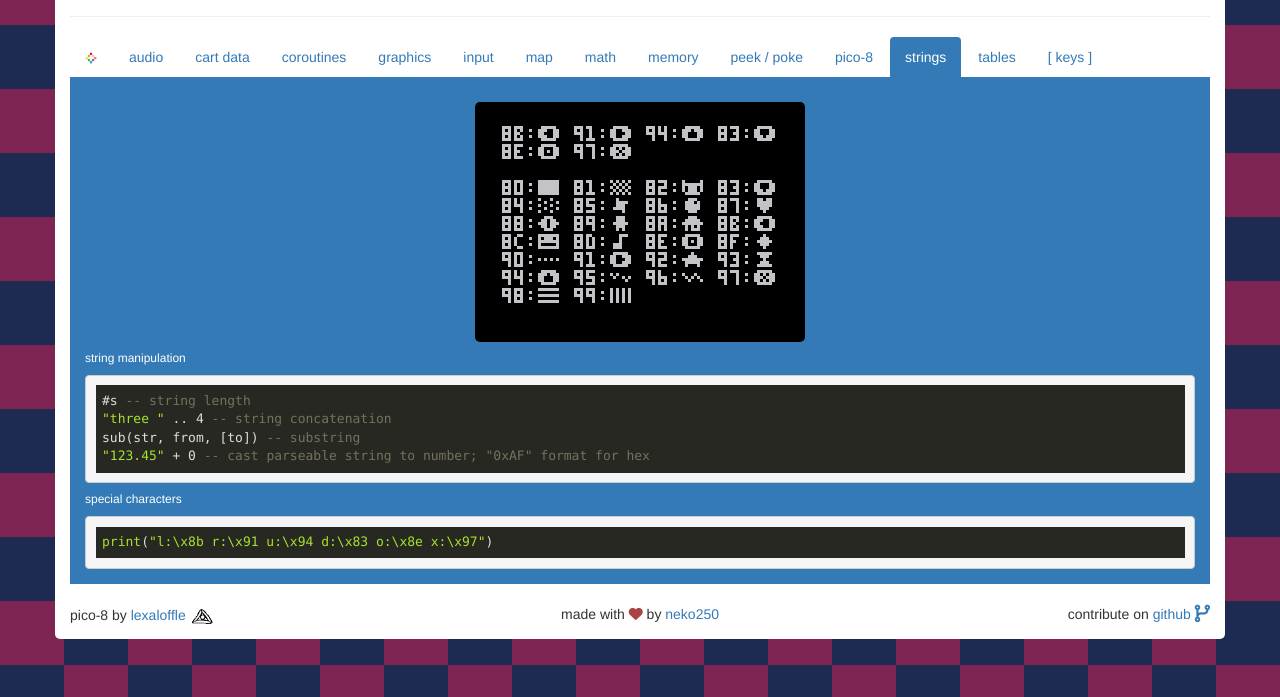
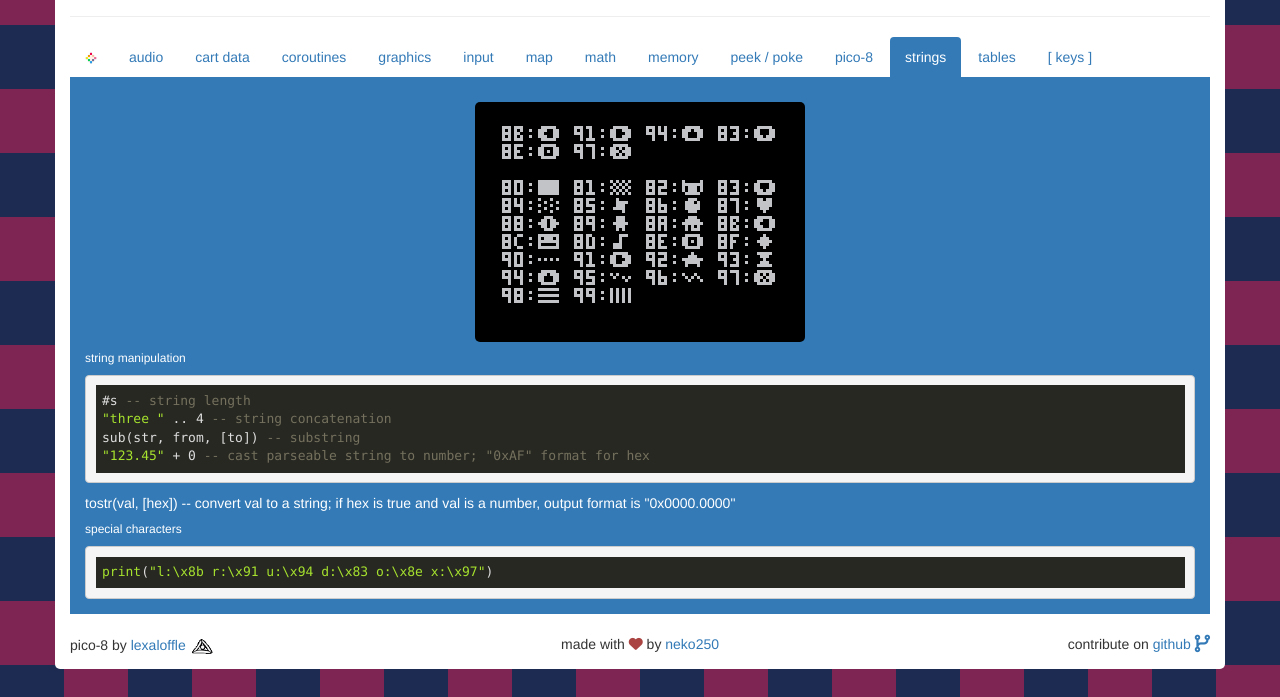
Before and after one commit to wh0am1-dev/pico8-api, a plain HTML site: page index.html in a window 1280 px wide. Both pictures are taken after a click on the tab "strings". Shown: the part 103-800 px from the top of the page. Drawn offline with Linux system fonts and the light colour scheme.

Commit message:
added `tostr`

```diff
--- a/index.html
+++ b/index.html
@@ -431,6 +431,7 @@ holdframe() -- used automatically by _mainloop()</code></pre>
 "three " .. 4 -- string concatenation
 sub(str, from, [to]) -- substring
 "123.45" + 0 -- cast parseable string to number; "0xAF" format for hex</code></pre>
+tostr(val, [hex]) -- convert val to a string; if hex is true and val is a number, output format is "0x0000.0000"
 
           <h6>special characters</h6>
           <pre><code class="lua">print("l:\x8b r:\x91 u:\x94 d:\x83 o:\x8e x:\x97")</code></pre>
```
